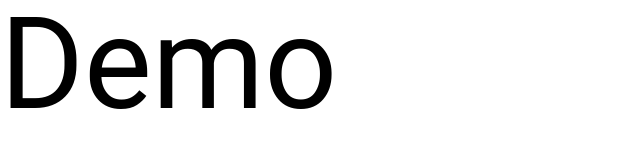
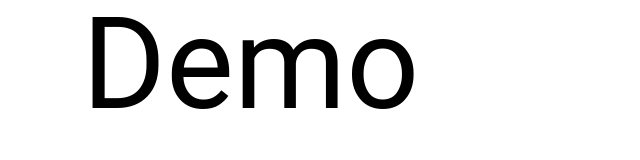
Before and after one commit to shabranali786/tailwindsetup, a website: page index.html in a window 1280 px wide. Shown: the whole page, without its empty margins (0-640 px from the left). Drawn offline with nearby package versions, Linux system fonts and the light colour scheme.

Commit message:
update npm packages

```diff
--- a/index.html
+++ b/index.html
@@ -8,7 +8,9 @@
   </head>
   <body>
     <!-- Main navigation container -->
-    <h1 class="text-9xl">Demo</h1>
+    <div class="container">
+      <h1 class="text-9xl">Demo</h1>
+    </div>
     <!-- <script type="module" src="/main.js"></script> -->
     <script src="https://cdn.jsdelivr.net/npm/tw-elements/js/tw-elements.umd.min.js"></script>
   </body>
--- a/package.json
+++ b/package.json
@@ -3,9 +3,9 @@
     "dev": "tailwindcss -i tailwind.css -o style.css --watch --minify"
   },
   "devDependencies": {
-    "autoprefixer": "^10.4.19",
-    "postcss": "^8.4.39",
-    "tailwindcss": "^3.4.4"
+    "autoprefixer": "^10.4.20",
+    "postcss": "^8.4.41",
+    "tailwindcss": "^3.4.10"
   },
   "dependencies": {
     "tw-elements": "^2.0.0"
```
Also changed, not shown: 1 other file.
